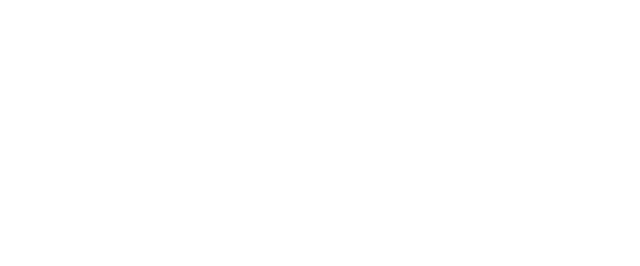
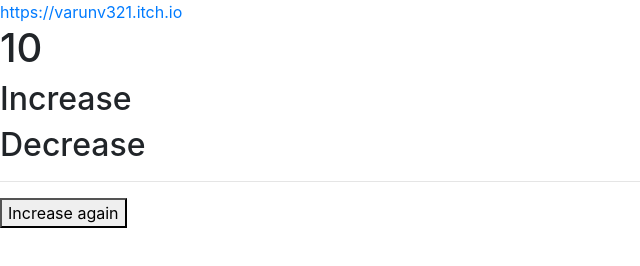
Before and after one commit to created-by-varun/vue.js-practice-files, a plain HTML site: page directives.html in a window 1280 px wide. Shown: the whole page, without its empty margins (0-640 px from the left). Drawn offline with nearby package versions, Linux system fonts and the light colour scheme.

Commit message:
practiced using directives

```diff
--- a/directives.html
+++ b/directives.html
@@ -14,6 +14,23 @@
 
     <div id="app">
 
+        <a :href="url"> {{url}} </a>
+
+
+        <h1>{{number}}</h1>
+
+        <h2 v-on:click="number++">Increase</h2>  <!-- v-on: same as @ -->
+        <h2 @click="number--">Decrease</h2>
+
+        <hr>
+        <form action="" @submit.prevent = "number++">
+
+            <button type="submit">Increase again</button>
+
+        </form>
+
+
+
     </div>
 
     <!-- VueJS CDN -->
@@ -25,7 +42,8 @@
             el: '#app',
 
             data: {
-
+                url: 'https://varunv321.itch.io',
+                number: 10,
             }
         });
     </script>
```
